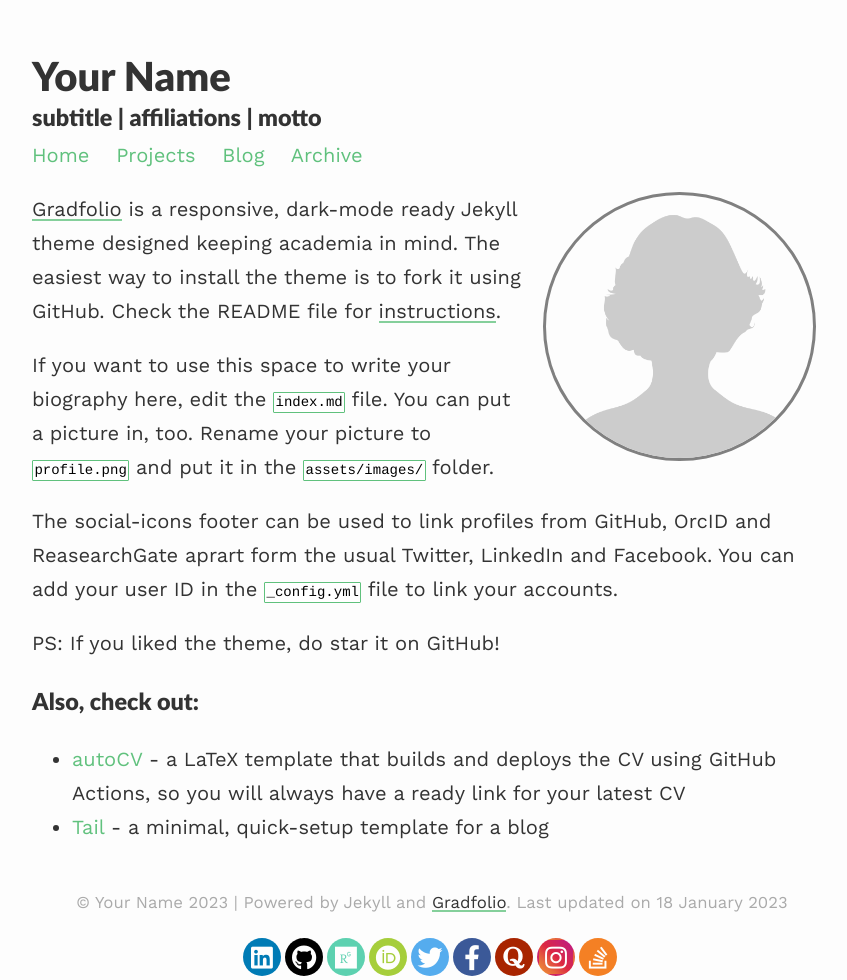
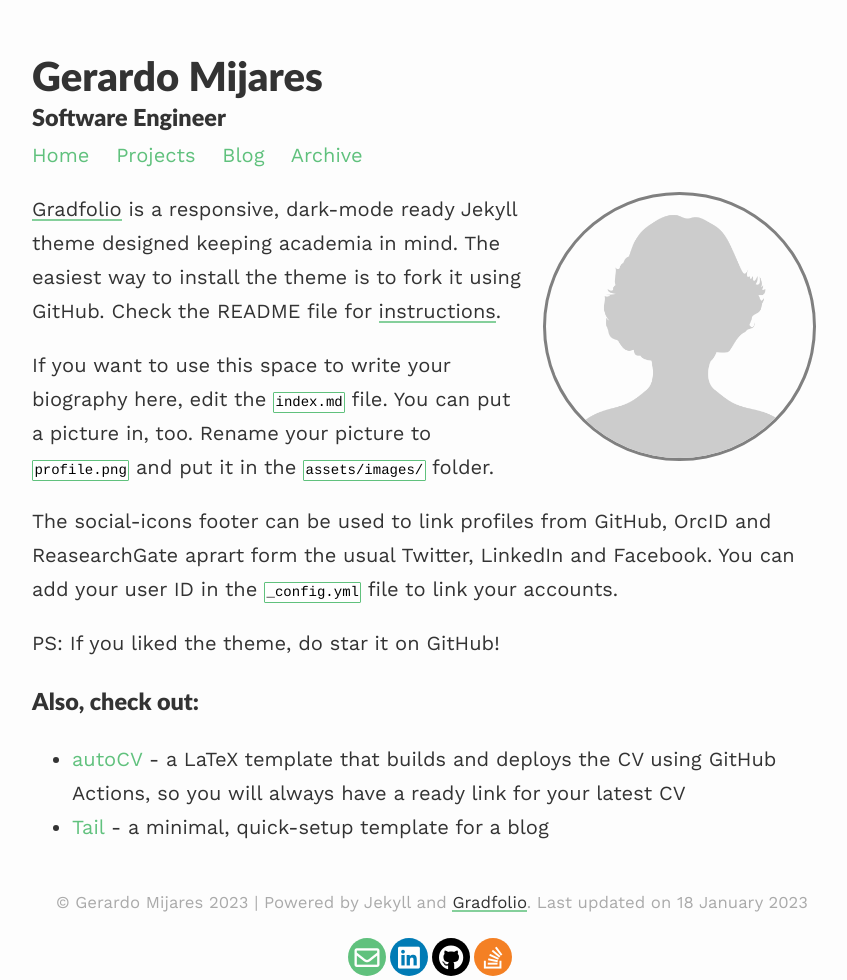
Before and after one commit to gerryatsxf/gerryatsxf.github.io, a Jekyll site: the page built from index.md, in a window 1280 px wide. Shown: the whole page, without its empty margins (208-1055 px from the left). Built offline with Jekyll 4.4.1, drawn with Linux system fonts in a browser that asks for light colours; nearby versions of some CDN libraries; some of the changed lines change nothing that is shown.

Commit message:
chore: doing first mods to Jekyll template

```diff
--- a/_config.yml
+++ b/_config.yml
@@ -1,11 +1,11 @@
 ### your site title here
 
-title: Your Name
-description: subtitle | affiliations | motto
+title: Gerardo Mijares
+description: Software Engineer
 
 baseurl: /gradfolio #name of GitHub repository
 url: "" #custom url to be used instead of GitHub repository
-email: #
+email: gmijares@savagex.com
 
 # Pagination
 paginate: 4
@@ -13,15 +13,17 @@ permalink: /blog/:year/:title/
 paginate_path: /blog/page:num/
 
 # Social media links in footer
-twitter: "#"
-linkedin: "#"
-stackoverflow: "#"
-github: "#"
-researchgate: "#"
-orcid: "#"
-quora: "#"
-instagram: "#"
-facebook: "#"
+# twitter: "#"
+linkedin: "https://www.linkedin.com/in/gerardomijares/"
+stackoverflow: "https://stackoverflow.com/users/8514632/gerardo-mijares"
+github: "https://github.com/gerarddo"
+youtube: "#"
+#researchgate: "#"
+#orcid: "#"
+#quora: "#"
+#instagram: "#"
+#facebook: "#"
+
 
 
 # Markdown
```
